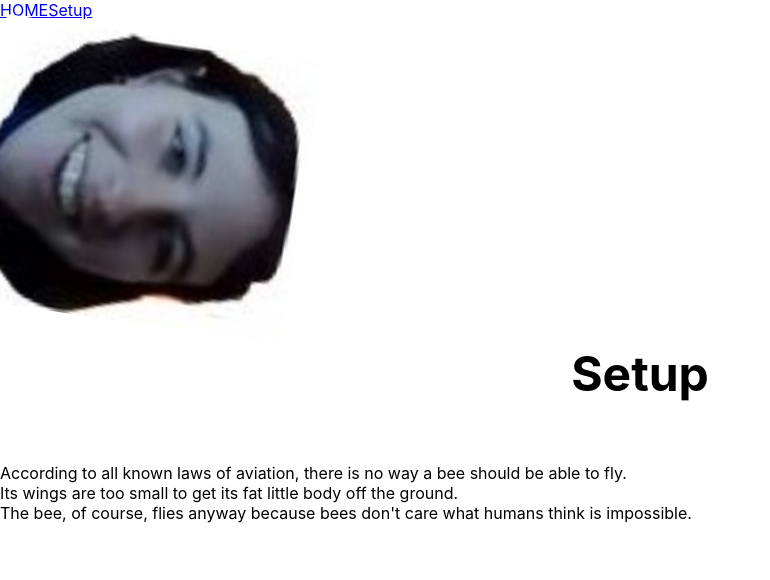
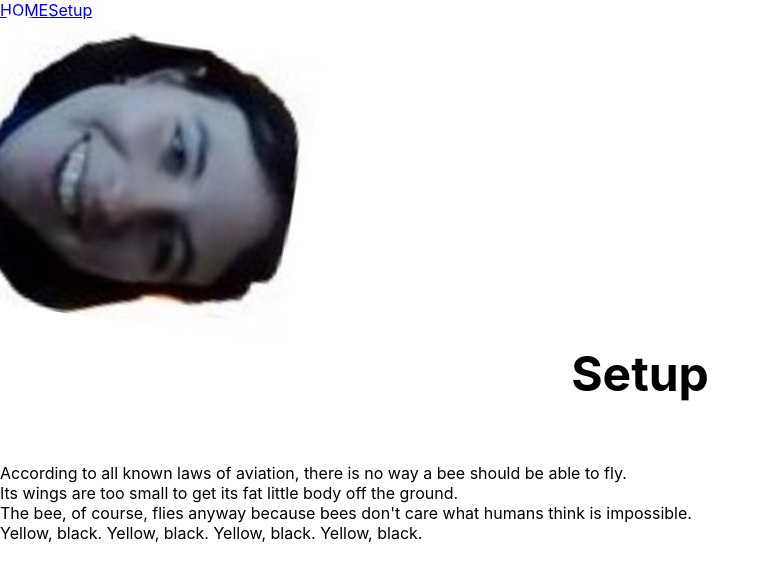
Before and after one commit to robinfintz/TeamTech21_MERN, a React (Create React App) app in the folder frontend/: page /Setup in a window 1280 px wide. Shown: the top 580 px of the page, without its empty margins (0-770 px from the left). Built offline with nearby package versions, Linux system fonts and the light colour scheme.

Commit message:
setup page text changes.2

```diff
--- a/frontend/src/views/Setup.js
+++ b/frontend/src/views/Setup.js
@@ -18,6 +18,7 @@ const Setup = () => {
                   <Col>According to all known laws of aviation, there is no way a bee should be able to fly.</Col>
                   <Col>Its wings are too small to get its fat little body off the ground.</Col>
                   <Col>The bee, of course, flies anyway because bees don't care what humans think is impossible.</Col>
+                  <Col>Yellow, black. Yellow, black. Yellow, black. Yellow, black.</Col>
               </Row>
             </Container>
         </div>
```
